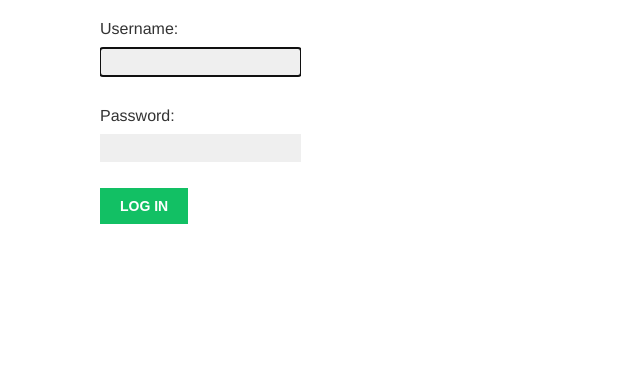
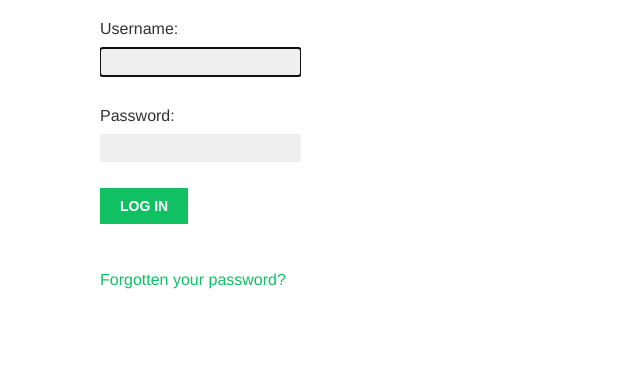
Before and after one commit to rafiwts/SocialNetwork, a Django app: page /account/login/ in a window 1280 px wide. Shown: the part 201-570 px from the top of the page, without its empty margins (0-640 px from the left). Run offline with Django 4.2, Linux system fonts and the light colour scheme; some web fonts are replaced.

Commit message:
Correcting the functioning of a login file

```diff
--- a/bookmarks/account/templates/registration/login.html
+++ b/bookmarks/account/templates/registration/login.html
@@ -19,5 +19,6 @@
             <input type="hidden" name="next" value="{{ next }}" /> <!--a hidden type, a value 'next' is sent, a value is an url to which you will be directed-->
             <p><input type="submit" value="Log in"></p>
         </form>
+        <p><a href="{%url 'password_reset'%}">Forgotten your password?</a></p>
     </div>
 {%endblock%}
```
